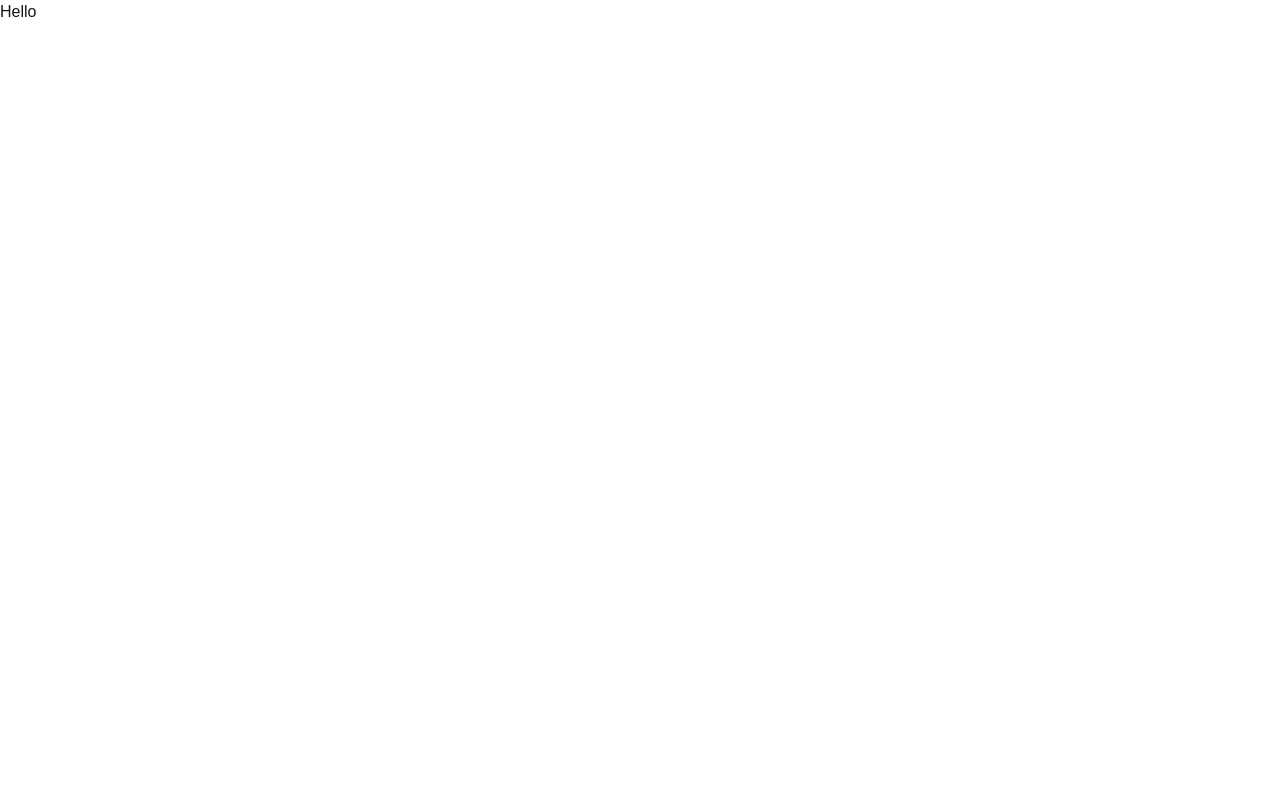
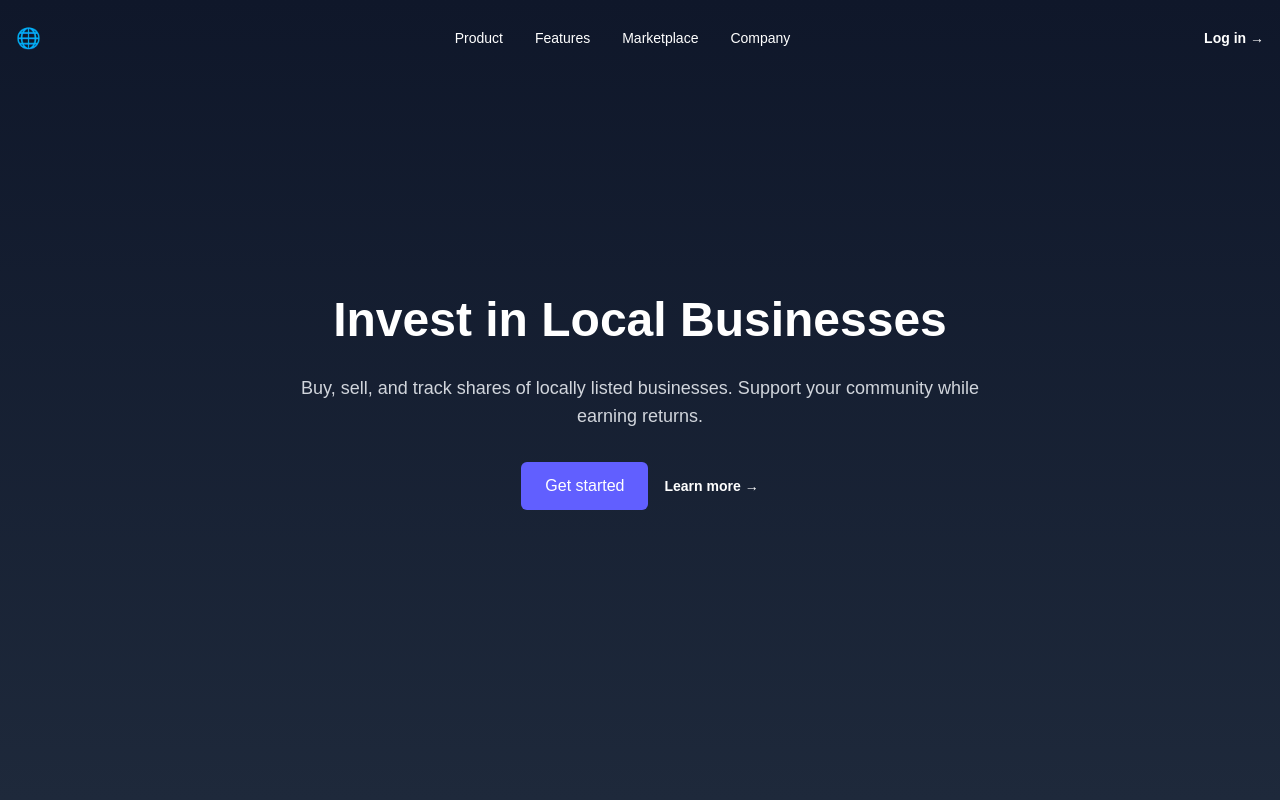
Before and after one commit to shahraza0098/finix, a Next.js app: page / in a window 1280 px wide. Shown: the top 800 px of the page. Built offline with nearby package versions, Linux system fonts and the light colour scheme.

Commit message:
Initial commit

```diff
--- a/src/app/page.js
+++ b/src/app/page.js
@@ -1,10 +1,11 @@
 import Image from "next/image";
+import HomePage from "./(HomePage)/home/page";
 
 export default function Home() {
   return (
 
    <>
-   <h1>Hello</h1>
+   <HomePage/>
    </>
 
 
```
